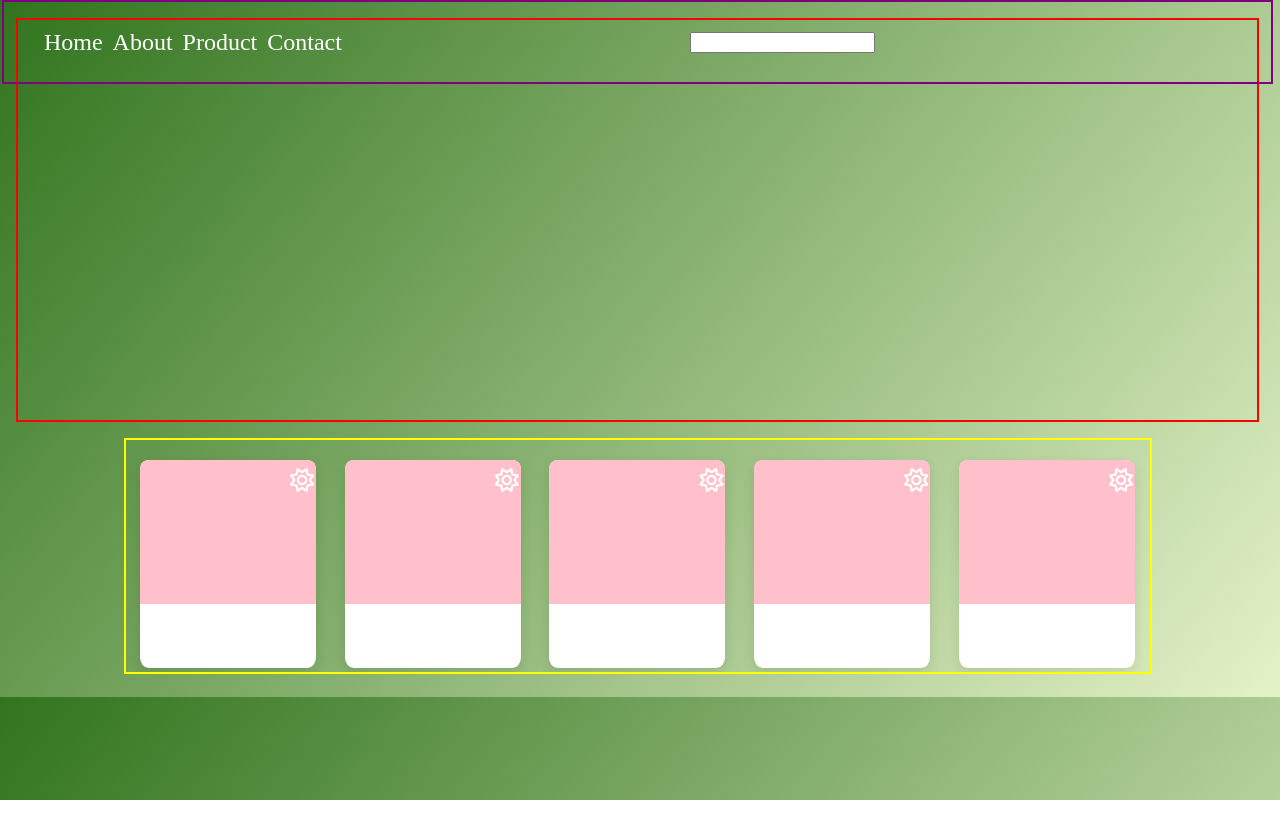
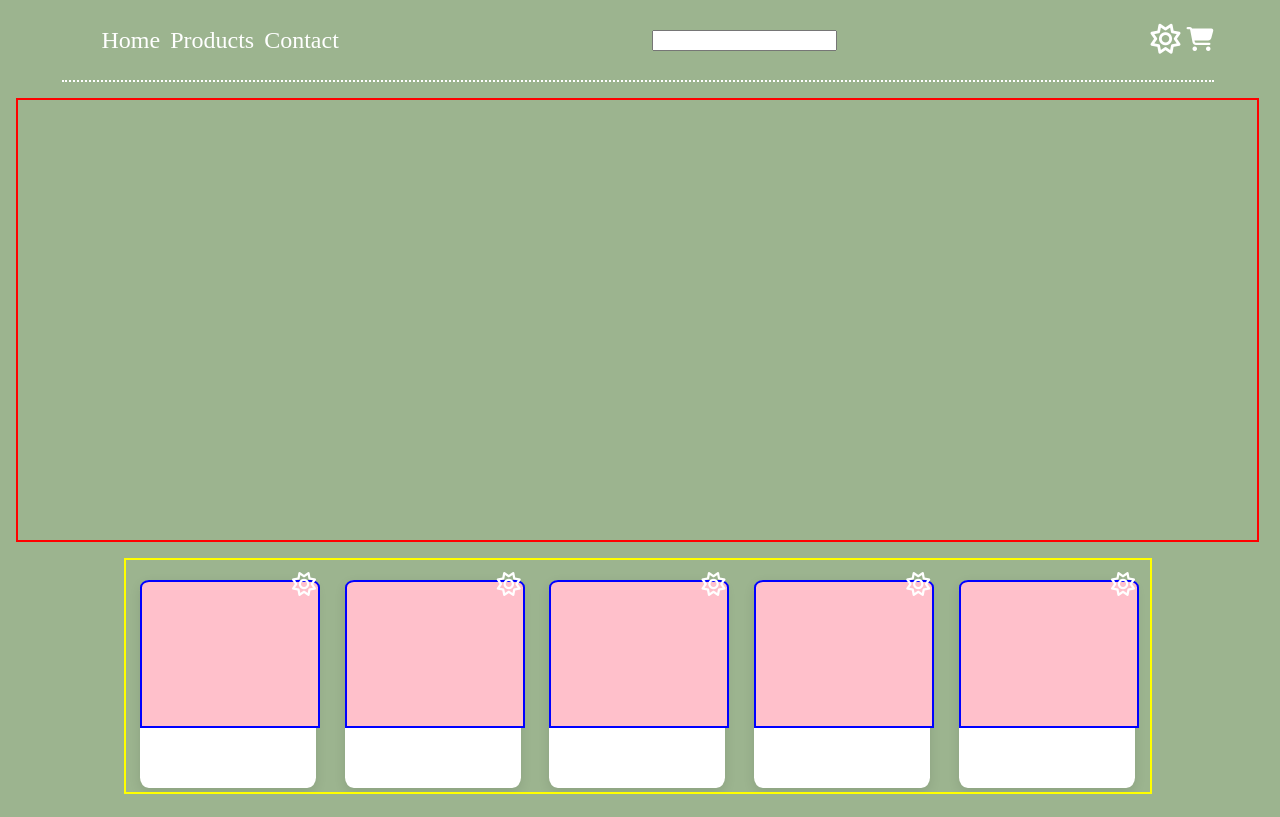
Before and after one commit to Staci082/Plant-Shop, a plain HTML site: page index.html in a window 1280 px wide. Drawn offline with Linux system fonts and the light colour scheme.

Commit message:
icons working

```diff
--- a/index.html
+++ b/index.html
@@ -5,21 +5,29 @@
         <meta http-equiv="X-UA-Compatible" content="IE=edge" />
         <meta name="viewport" content="width=device-width, initial-scale=1.0" />
         <link rel="stylesheet" href="./styles/style.css" />
-        <link rel="stylesheet" href="https://cdnjs.cloudflare.com/ajax/libs/font-awesome/6.4.0/css/all.min.css" integrity="sha512-iecdLmaskl7CVkqkXNQ/ZH/XLlvWZOJyj7Yy7tcenmpD1ypASozpmT/E0iPtmFIB46ZmdtAc9eNBvH0H/ZpiBw==" crossorigin="anonymous" referrerpolicy="no-referrer" />
+        <link
+            rel="stylesheet"
+            href="https://cdnjs.cloudflare.com/ajax/libs/font-awesome/6.4.0/css/all.min.css"
+            integrity="sha512-iecdLmaskl7CVkqkXNQ/ZH/XLlvWZOJyj7Yy7tcenmpD1ypASozpmT/E0iPtmFIB46ZmdtAc9eNBvH0H/ZpiBw=="
+            crossorigin="anonymous"
+            referrerpolicy="no-referrer"
+        />
     </head>
     <body>
         <div class="big-container">
             <nav id="navbar">
                 <ul>
                     <li>Home</li>
-                    <li>About</li>
-                    <li>Product</li>
+                    <li>Products</li>
                     <li>Contact</li>
                 </ul>
 
-                <input type="text" class="search-bar">
+                <input type="text" class="search-bar" />
 
-                <i class="fa-regular fa-sun fa-2xl"></i>
+                <div class="icon-container">
+                    <i class="fa-regular fa-sun fa-lg"></i>
+                    <i class="fa-solid fa-cart-shopping"></i>
+                </div>
             </nav>
             <!-- <div id="icons">
         <img src="images/search.png"/>
@@ -28,8 +36,6 @@
     </div>
     -->
             <div class="middle-container"></div>
-
-
 
             <div class="item-container">
                 <div class="item">
@@ -57,8 +63,6 @@
                         <i class="fa-regular fa-sun fa-xl"></i>
                     </div>
                 </div>
-
-
             </div>
         </div>
     </body>
--- a/styles/style.scss
+++ b/styles/style.scss
@@ -6,8 +6,8 @@ body {
     justify-content: center;
     align-items: center;
     /* background-image: url("../images/background.jpg");*/
-    background: rgb(228,242,200);
-    background: linear-gradient(309deg, rgba(228,242,200,1) 0%, rgba(49,116,30,1) 100%);
+    /* background: linear-gradient(309deg, rgba(228,242,200,1) 0%, rgba(49,116,30,1) 100%); */
+    background: rgba(156,180,143,255);
     padding-top: 10px;
     overflow-x: hidden;
 }
@@ -28,10 +28,11 @@ body {
     align-items: center;
     justify-content: space-between;
     height: 10vh;
-    width: 99vw;
+    width: 90vw;
+    background: rgba(156,180,143,255);
+    border-bottom: white 2px dotted;
     font-size: 1.5rem;
     color: white;
-    border: purple solid 2px;
     z-index: 2;
     top: 0;
     & ul {
@@ -44,7 +45,9 @@ body {
 }
 
 .middle-container {
-    height: 50vh;
+    padding-top: 10vh;
+    margin-top: 10vh;
+    height: 45vh;
     width: 100%;
     border: red 2px solid;
 }
@@ -75,13 +78,12 @@ body {
     background: pink;
     border-top-left-radius: 5%;
     border-top-right-radius: 5%;
+    border: blue 2px solid;
     & i {
         position: absolute;
+        height: 15rem;
+        color: white;
         right: 2px;
-        top: 20px;
+        top: 2px;
     }
 }
-.fa-sun {
-    height: 15rem;
-    color: white;
-}
```
Also changed, not shown: styles/style.css, 1 other file. Lines whose indentation alone changed are shown as unchanged.
